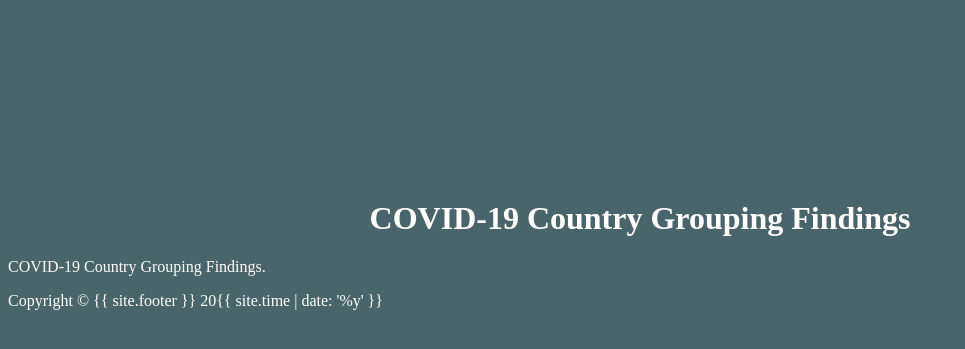
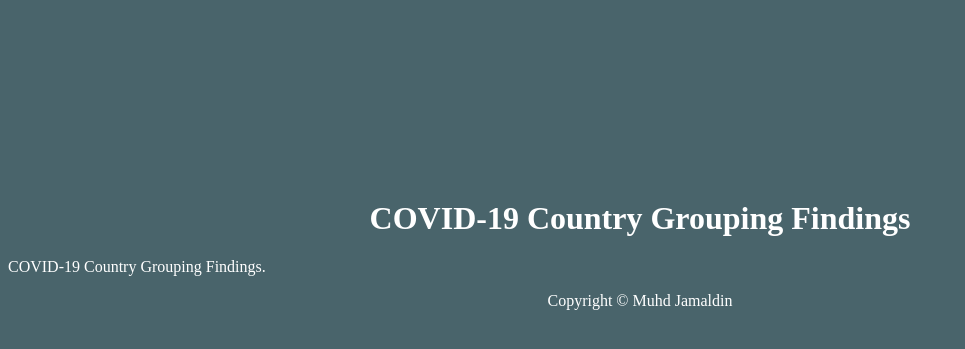
Before and after one commit to Md-Khid/Md-Khid, a Jekyll site: the page findings/1.html, which Jekyll copies as it is, in a window 1280 px wide. Shown: the top 349 px of the page, without its empty margins (0-965 px from the left). Built offline with Jekyll 4.4.1, drawn with Linux system fonts in a browser that asks for light colours.

Commit message:
Update 1.html

```diff
--- a/findings/1.html
+++ b/findings/1.html
@@ -40,11 +40,12 @@
 </div>
 
 <!-- Footer -->
-<footer>
-    <div class="container text-center">
-        <p>Copyright &copy; {{ site.footer }} 20{{ site.time | date: '%y' }}</p>
+<footer style="text-align: center;">
+    <div class="container">
+        <p>Copyright &copy; Muhd Jamaldin <?php echo date("Y"); ?></p>
     </div>
 </footer>
 
+
 </body>
 </html>
```
